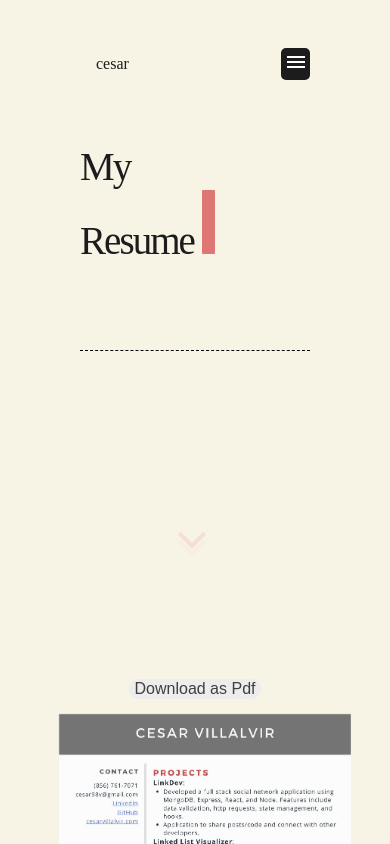
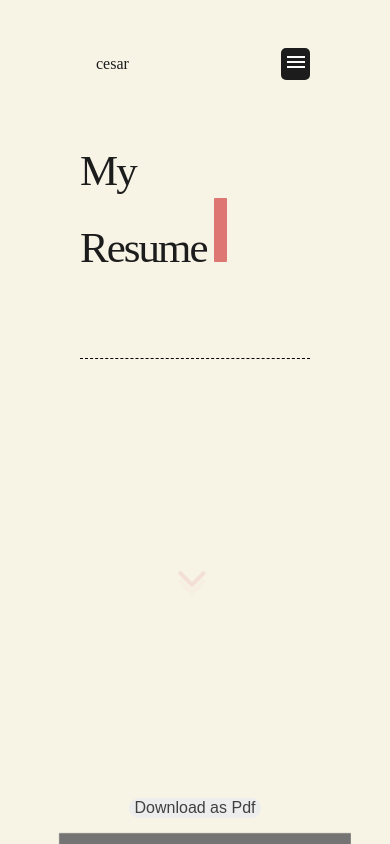
Before and after one commit to cesarovj/Portfolio-, a React (Create React App) app: page /resume in a window 390 px wide. Shown: the top 844 px of the page. Built offline with nearby package versions, Linux system fonts and the light colour scheme; a web font is replaced by a local one.

Commit message:
Update Resume.css

```diff
--- a/src/components/Resume/Resume.css
+++ b/src/components/Resume/Resume.css
@@ -93,16 +93,16 @@
 
 @media screen and (max-width: 480px) {
     .resume-arrow {
-        margin-top: 27%;
+        margin-top: 35%;
     }
     .resume-container {
         margin-top: 27rem;
     }
     .resume {
-        margin-top: -25rem;
+        margin-top: -20rem;
         height: 150vh;
     }
     .resume-text {
-        font-size: 10vw;
+        font-size: 11vw;
     }
 }
```
